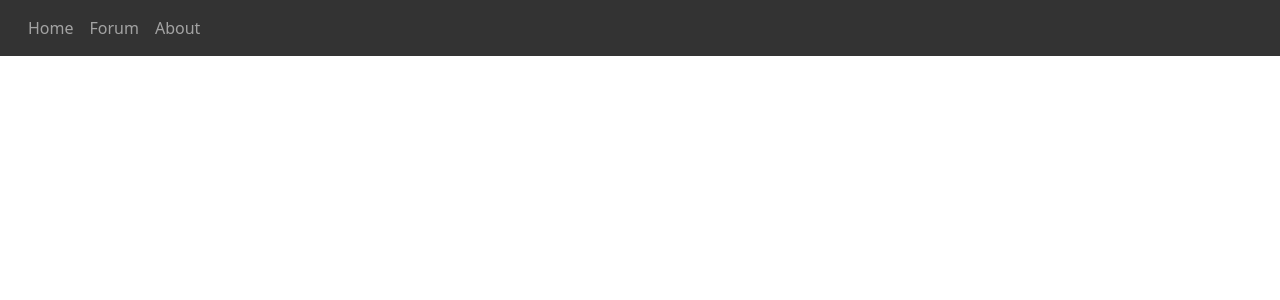
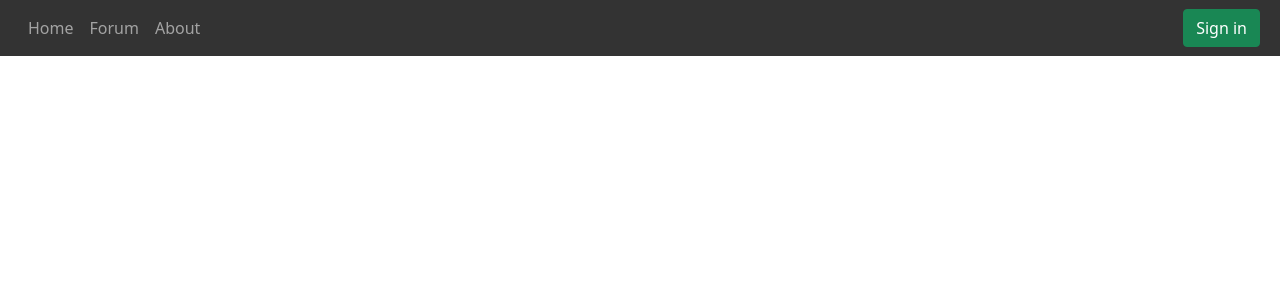
Before and after one commit to Ur-On-Mute/SYNCSHACK-2021, a Next.js app: page / in a window 1280 px wide. Shown: the top 300 px of the page. Built offline with nearby package versions, Linux system fonts and the light colour scheme.

Commit message:
Added sign-in

```diff
--- a/components/NavBar.jsx
+++ b/components/NavBar.jsx
@@ -4,8 +4,9 @@ import Link from 'next/link';
 const NavBar = () => {
     return (
         <div>
-            <nav class="navbar navbar-expand navbar-dark sticky-top" style={{backgroundColor : '#333333', paddingLeft: 20}}>
-                <ul class="navbar-nav">
+            <nav class="navbar navbar-expand navbar-dark sticky-top home-bar" style={{backgroundColor : '#333333', paddingLeft: 20}}>
+                <div class="collapse navbar-collapse">
+                    <ul class="navbar-nav mr-auto">
                         <li class="nav-item">
                             <Link href="/home">
                                 <a class="nav-link" href="/home">Home</a>
@@ -22,11 +23,12 @@ const NavBar = () => {
                             </Link>
                         </li>
                     </ul>
-                <ul class="navbar-nav" style={{backgroundColor: "#333333", paddingRight: 20}}>
-                    <button className="btn btn-outline-default"></button>
-                </ul>
+                </div>
+                <div className="float-right sign-in" style={{paddingRight: 20}}>
+                    <button className="btn btn-success" type="submit">Sign in</button>
+                </div>
+            </nav>
 
-            </nav>
         </div>
     )
 }
--- a/styles/globals.css
+++ b/styles/globals.css
@@ -14,3 +14,7 @@ a {
 * {
   box-sizing: border-box;
 }
+
+.home-bar {
+
+}
```
Lines whose indentation alone changed are shown as unchanged.
